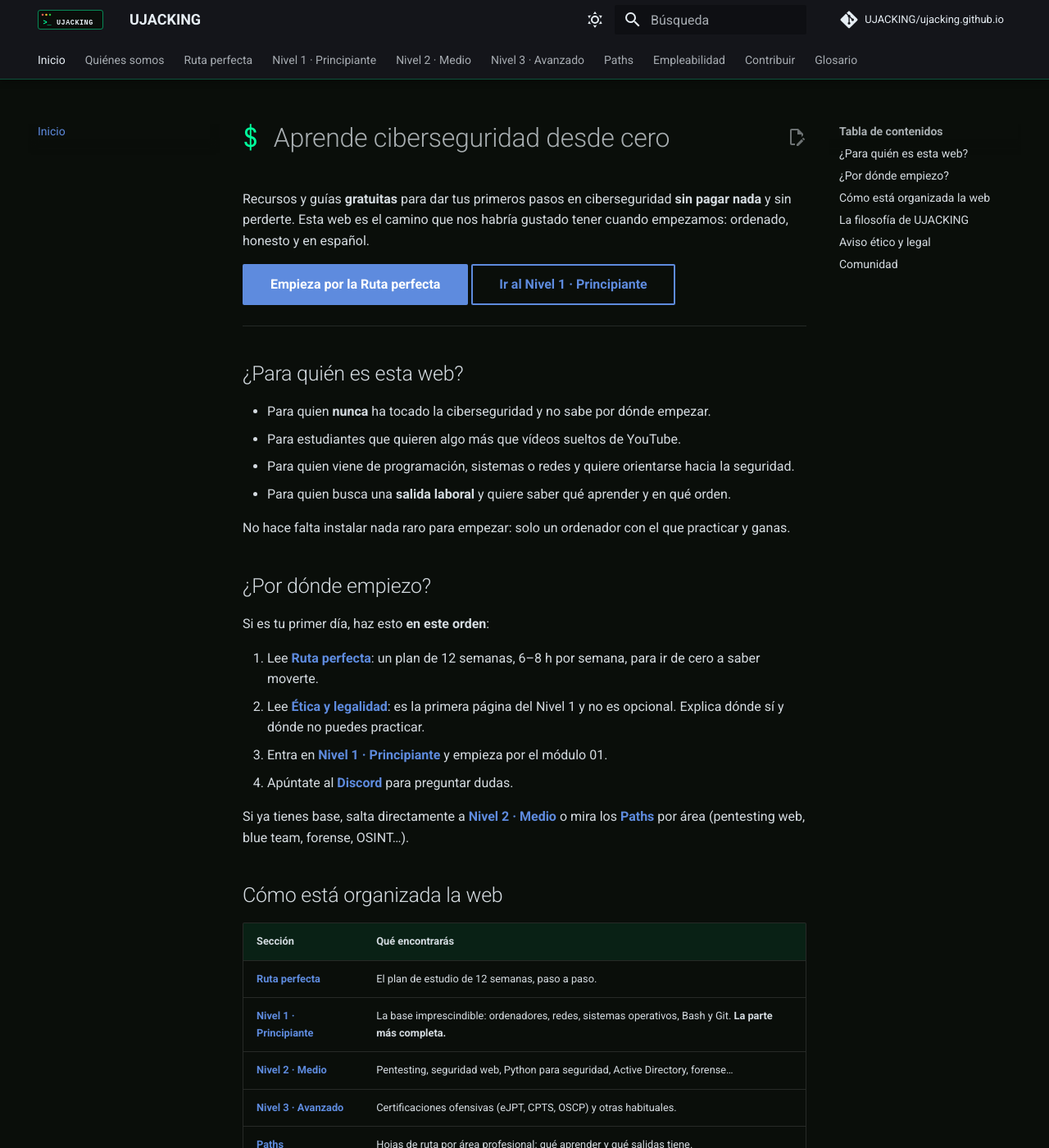
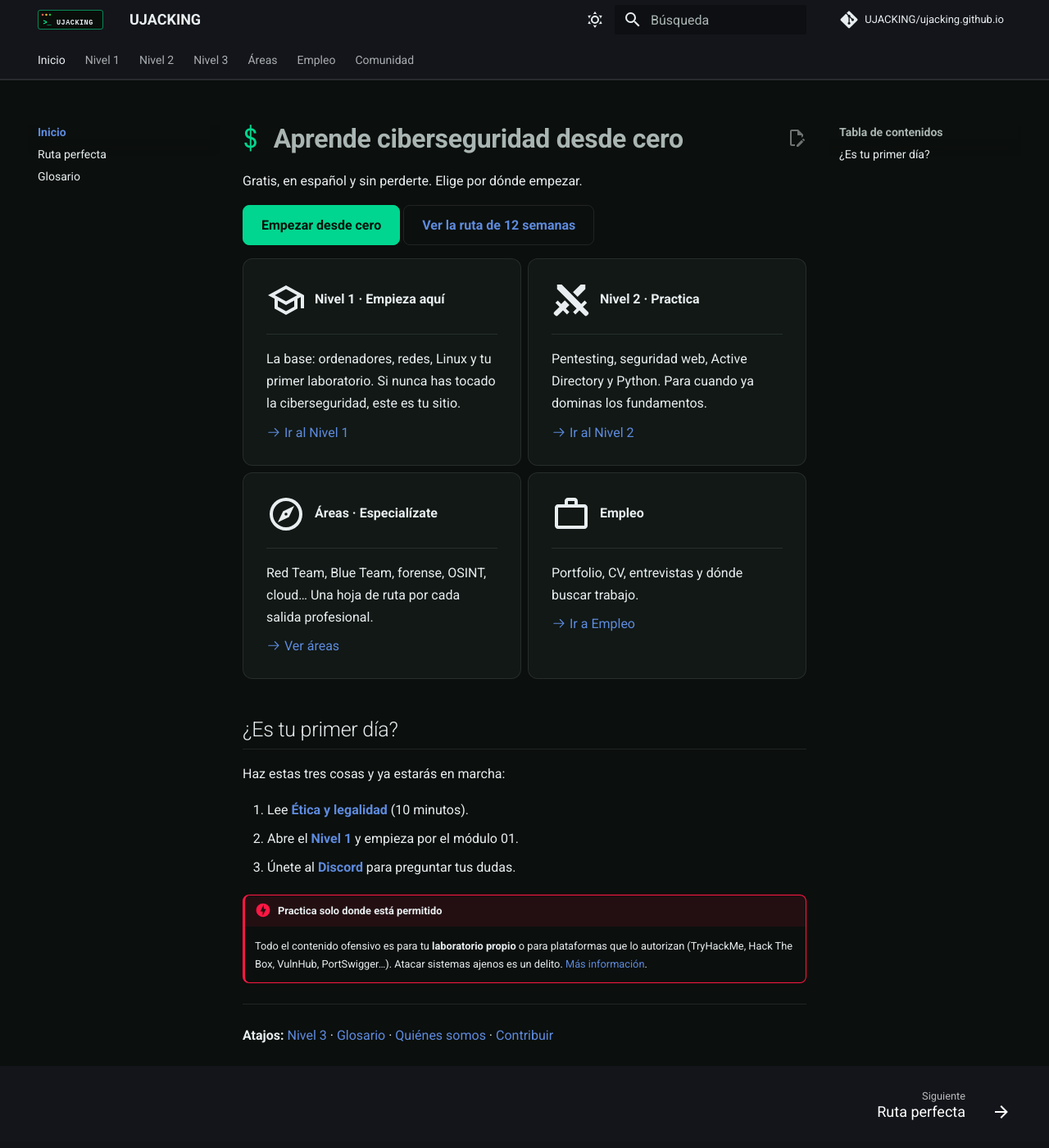
Before and after one commit to UJACKING/ujacking.github.io, an MkDocs documentation site: the page built from docs/index.md, in a window 1280 px wide and 1400 px high. Shown: the whole window at 82% size. Built offline with MkDocs 1.6.1 and Material for MkDocs 9.7.7, drawn with Linux system fonts in a browser that asks for light colours; comment, search, counter and statistics services are not loaded; some of the changed text lies outside the part shown.

Commit message:
style: navegacion minimalista (7 pestanas), portada clara y estilos simplificados

```diff
--- a/docs/index.md
+++ b/docs/index.md
@@ -1,76 +1,63 @@
 # Aprende ciberseguridad desde cero {: .uj-terminal }
 
-Recursos y guías **gratuitas** para dar tus primeros pasos en ciberseguridad **sin pagar nada** y sin
-perderte. Esta web es el camino que nos habría gustado tener cuando empezamos: ordenado, honesto y
-en español.
+Gratis, en español y sin perderte. Elige por dónde empezar.
 
-[Empieza por la Ruta perfecta](ruta-perfecta.md){ .md-button .md-button--primary }
-[Ir al Nivel 1 · Principiante](nivel-1-principiante/index.md){ .md-button }
+[Empezar desde cero](nivel-1-principiante/index.md){ .md-button .md-button--primary }
+[Ver la ruta de 12 semanas](ruta-perfecta.md){ .md-button }
+
+<div class="grid cards" markdown>
+
+-   :material-school-outline:{ .lg .middle } __Nivel 1 · Empieza aquí__
+
+    ---
+
+    La base: ordenadores, redes, Linux y tu primer laboratorio.
+    Si nunca has tocado la ciberseguridad, este es tu sitio.
+
+    [:octicons-arrow-right-24: Ir al Nivel 1](nivel-1-principiante/index.md)
+
+-   :material-sword-cross:{ .lg .middle } __Nivel 2 · Practica__
+
+    ---
+
+    Pentesting, seguridad web, Active Directory y Python.
+    Para cuando ya dominas los fundamentos.
+
+    [:octicons-arrow-right-24: Ir al Nivel 2](nivel-2-medio/index.md)
+
+-   :material-compass-outline:{ .lg .middle } __Áreas · Especialízate__
+
+    ---
+
+    Red Team, Blue Team, forense, OSINT, cloud…
+    Una hoja de ruta por cada salida profesional.
+
+    [:octicons-arrow-right-24: Ver áreas](paths/index.md)
+
+-   :material-briefcase-outline:{ .lg .middle } __Empleo__
+
+    ---
+
+    Portfolio, CV, entrevistas y dónde buscar trabajo.
+
+    [:octicons-arrow-right-24: Ir a Empleo](empleabilidad/index.md)
+
+</div>
+
+## ¿Es tu primer día?
+
+Haz estas tres cosas y ya estarás en marcha:
+
+1. Lee **[Ética y legalidad](nivel-1-principiante/00-etica-y-legalidad.md)** (10 minutos).
+2. Abre el **[Nivel 1](nivel-1-principiante/index.md)** y empieza por el módulo 01.
+3. Únete al **[Discord](https://discord.gg/Gc4fhMn5bG)** para preguntar tus dudas.
+
+!!! danger "Practica solo donde está permitido"
+    Todo el contenido ofensivo es para tu **laboratorio propio** o para plataformas que lo autorizan
+    (TryHackMe, Hack The Box, VulnHub, PortSwigger…). Atacar sistemas ajenos es un delito.
+    [Más información](nivel-1-principiante/00-etica-y-legalidad.md).
 
 ---
 
-## ¿Para quién es esta web?
-
-- Para quien **nunca** ha tocado la ciberseguridad y no sabe por dónde empezar.
-- Para estudiantes que quieren algo más que vídeos sueltos de YouTube.
-- Para quien viene de programación, sistemas o redes y quiere orientarse hacia la seguridad.
-- Para quien busca una **salida laboral** y quiere saber qué aprender y en qué orden.
-
-No hace falta instalar nada raro para empezar: solo un ordenador con el que practicar y ganas.
-
-## ¿Por dónde empiezo?
-
-Si es tu primer día, haz esto **en este orden**:
-
-1. Lee **[Ruta perfecta](ruta-perfecta.md)**: un plan de 12 semanas, 6–8 h por semana, para ir de cero
-   a saber moverte.
-2. Lee **[Ética y legalidad](nivel-1-principiante/00-etica-y-legalidad.md)**: es la primera página del
-   Nivel 1 y no es opcional. Explica dónde sí y dónde no puedes practicar.
-3. Entra en **[Nivel 1 · Principiante](nivel-1-principiante/index.md)** y empieza por el módulo 01.
-4. Apúntate al **[Discord](https://discord.gg/Gc4fhMn5bG)** para preguntar dudas.
-
-Si ya tienes base, salta directamente a **[Nivel 2 · Medio](nivel-2-medio/index.md)** o mira los
-**[Paths](paths/index.md)** por área (pentesting web, blue team, forense, OSINT…).
-
-## Cómo está organizada la web
-
-| Sección | Qué encontrarás |
-| --- | --- |
-| **[Ruta perfecta](ruta-perfecta.md)** | El plan de estudio de 12 semanas, paso a paso. |
-| **[Nivel 1 · Principiante](nivel-1-principiante/index.md)** | La base imprescindible: ordenadores, redes, sistemas operativos, Bash y Git. **La parte más completa.** |
-| **[Nivel 2 · Medio](nivel-2-medio/index.md)** | Pentesting, seguridad web, Python para seguridad, Active Directory, forense… |
-| **[Nivel 3 · Avanzado](nivel-3-avanzado/index.md)** | Certificaciones ofensivas (eJPT, CPTS, OSCP) y otras habituales. |
-| **[Paths](paths/index.md)** | Hojas de ruta por área profesional: qué aprender y qué salidas tiene. |
-| **[Empleabilidad](empleabilidad/index.md)** | Portfolio, writeups, CV, LinkedIn, entrevistas y portales de empleo. |
-| **[Glosario](glosario.md)** | Más de 80 términos explicados en lenguaje claro. |
-
-## La filosofía de UJACKING
-
-1. **Primero los fundamentos.** Antes de lanzar exploits hay que entender redes, sistemas y cómo
-   funciona un ordenador. Sin base, no hay progreso.
-2. **Todo gratis y en abierto.** Priorizamos recursos gratuitos y, cuando algo es de pago, lo
-   decimos claro.
-3. **Ética siempre.** Aprendemos atacando **solo** nuestro laboratorio y plataformas que lo permiten.
-4. **Practicar manda.** Leer no basta: hay ejercicios, laboratorios y checklists en cada página.
-5. **Honestidad.** Si un dato no está verificado, lo marcamos como pendiente en lugar de inventarlo.
-
-## Aviso ético y legal
-
-!!! danger "Lee esto antes de practicar"
-    Todo el contenido ofensivo de esta web está pensado **exclusivamente** para practicar contra
-    tus **propias máquinas** de laboratorio o plataformas que lo autorizan expresamente (TryHackMe,
-    Hack The Box, VulnHub, PortSwigger Academy…). Atacar sistemas de los que no eres responsable es
-    un **delito**. Ver [Ética y legalidad](nivel-1-principiante/00-etica-y-legalidad.md).
-
-## Comunidad
-
-¿Dudas, ganas de aportar o de conocer gente con tus mismos intereses?
-
-- 💬 **[Discord de UJACKING](https://discord.gg/Gc4fhMn5bG)**
-- 🐙 **[GitHub](https://github.com/UJACKING)**
-- ✉️ **[ujackingoficial@gmail.com](mailto:ujackingoficial@gmail.com)**
-- 🤝 **[Cómo contribuir](contribuir/index.md)**
-
-!!! warning "PENDIENTE (TODO-UJACKING)"
-    Verificar que la invitación de Discord sigue activa (las invitaciones pueden caducar) y
-    confirmar las redes sociales oficiales de la asociación.
+**Atajos:** [Nivel 3](nivel-3-avanzado/index.md) · [Glosario](glosario.md) ·
+[Quiénes somos](quienes-somos/index.md) · [Contribuir](contribuir/index.md)
--- a/docs/stylesheets/extra.css
+++ b/docs/stylesheets/extra.css
@@ -1,86 +1,77 @@
 /* ==========================================================================
-   UJACKING — hoja de estilos propia
-   Estética "terminal": fondo muy oscuro, acento verde, secundario cian.
-   Objetivo: buen contraste (WCAG AA) y buen aspecto en móvil.
+   UJACKING — estilos minimalistas
+   Menos adornos, más aire y una jerarquía clara.
+   Contraste pensado para cumplir WCAG AA en ambos modos.
    ========================================================================== */
 
 :root {
-  --uj-verde: #00ff9c;
-  --uj-verde-tenue: rgba(0, 255, 156, 0.25);
-  --uj-verde-suave: #7dffc4;
-  --uj-cian: #5cd1e5;
-  --uj-negro: #0a0e0a;
-  --uj-negro-2: #0d1117;
-  --uj-texto: #e6edf3;
+  --uj-verde: #00d68f;
+  --uj-verde-suave: #7cf0c0;
+  --uj-bg: #0b0f0d;
+  --uj-surface: #111815;
+  --uj-border: rgba(255, 255, 255, 0.09);
+  --uj-texto: #e8eef0;
+  --uj-muted: #a9b5b2;
 }
 
-/* --------------------------------------------------------------------------
-   Modo oscuro (esquema "slate"), que es el que se usa por defecto
-   -------------------------------------------------------------------------- */
+/* --- Modo oscuro (por defecto) ------------------------------------------- */
 [data-md-color-scheme="slate"] {
-  --md-default-bg-color: var(--uj-negro);
-  --md-default-fg-color: rgba(230, 237, 243, 0.92);
-  --md-default-fg-color--light: rgba(230, 237, 243, 0.72);
-  --md-default-fg-color--lighter: rgba(230, 237, 243, 0.45);
-  --md-default-fg-color--lightest: rgba(230, 237, 243, 0.12);
+  --md-default-bg-color: var(--uj-bg);
+  --md-default-fg-color: var(--uj-texto);
+  --md-default-fg-color--light: var(--uj-muted);
+  --md-default-fg-color--lighter: rgba(232, 238, 240, 0.45);
+  --md-default-fg-color--lightest: rgba(232, 238, 240, 0.10);
 
-  --md-primary-fg-color: #050705;
-  --md-primary-fg-color--light: #0d1117;
-  --md-primary-fg-color--dark: #000000;
+  --md-primary-fg-color: #0b0f0d;
+  --md-primary-fg-color--light: #111815;
+  --md-primary-fg-color--dark: #050806;
   --md-primary-bg-color: var(--uj-texto);
-  --md-primary-bg-color--light: rgba(230, 237, 243, 0.7);
+  --md-primary-bg-color--light: var(--uj-muted);
 
   --md-accent-fg-color: var(--uj-verde);
-  --md-accent-fg-color--transparent: rgba(0, 255, 156, 0.12);
-  --md-accent-bg-color: var(--uj-negro);
-  --md-accent-bg-color--light: var(--uj-negro-2);
+  --md-accent-fg-color--transparent: rgba(0, 214, 143, 0.10);
+  --md-accent-bg-color: var(--uj-bg);
 
   --md-typeset-a-color: var(--uj-verde-suave);
-  --md-code-bg-color: #0f1510;
-  --md-code-fg-color: #d7ffe9;
+  --md-code-bg-color: #0f1613;
+  --md-code-fg-color: #d8fff0;
 }
 
-/* --------------------------------------------------------------------------
-   Modo claro: mantiene el acento verde pero sobre fondo claro legible
-   -------------------------------------------------------------------------- */
+/* --- Modo claro ---------------------------------------------------------- */
 [data-md-color-scheme="default"] {
-  --md-primary-fg-color: #10160f;
-  --md-primary-fg-color--light: #1c241b;
-  --md-primary-fg-color--dark: #050705;
-  --md-primary-bg-color: #ffffff;
-  --md-accent-fg-color: #0a7a4d;
-  --md-typeset-a-color: #0a7a4d;
+  --md-primary-fg-color: #0f1512;
+  --md-primary-fg-color--light: #1b2420;
+  --md-primary-fg-color--dark: #050806;
+  --md-accent-fg-color: #087a52;
+  --md-typeset-a-color: #087a52;
 }
 
-/* --------------------------------------------------------------------------
-   Tipografía de código
-   -------------------------------------------------------------------------- */
+/* --- Tipografía ---------------------------------------------------------- */
+.md-typeset {
+  font-size: 0.8rem;
+  line-height: 1.7;
+}
+
 .md-typeset code,
 .md-typeset pre,
 .md-typeset kbd {
-  font-family: "JetBrains Mono", "Roboto Mono", ui-monospace, SFMono-Regular,
-    Menlo, Consolas, monospace;
+  font-family: "JetBrains Mono", "Roboto Mono", ui-monospace, monospace;
 }
 
-/* --------------------------------------------------------------------------
-   Bloques de código: borde verde tenue
-   -------------------------------------------------------------------------- */
-.md-typeset pre > code,
-.md-typeset .highlight {
-  border: 1px solid var(--uj-verde-tenue);
-  border-radius: 6px;
+/* Títulos: un poco más de aire, sin adornos */
+.md-typeset h1 {
+  font-weight: 700;
+  letter-spacing: -0.01em;
+  margin-bottom: 0.6rem;
 }
 
-.md-typeset .highlight {
-  background-color: #0f1510;
+.md-typeset h2 {
+  margin-top: 2.2rem;
+  padding-bottom: 0.3rem;
+  border-bottom: 1px solid var(--uj-border);
 }
 
-/* --------------------------------------------------------------------------
-   Títulos con efecto "terminal" para las portadas
-   Se activa añadiendo {: .uj-terminal } al encabezado.
-   El prefijo es decorativo (aria-hidden vía contenido) y no rompe lectores
-   de pantalla porque el texto real del título permanece intacto.
-   -------------------------------------------------------------------------- */
+/* Prefijo "terminal" solo en la portada */
 .md-typeset .uj-terminal::before {
   content: "$ ";
   color: var(--uj-verde);
@@ -88,46 +79,117 @@
   font-weight: 400;
 }
 
-/* --------------------------------------------------------------------------
-   Pequeños adornos
-   -------------------------------------------------------------------------- */
-/* Barra superior ligeramente translúcida */
-.md-header {
-  border-bottom: 1px solid var(--uj-verde-tenue);
+/* --- Bloques de código --------------------------------------------------- */
+.md-typeset pre > code,
+.md-typeset .highlight {
+  border: 1px solid var(--uj-border);
+  border-radius: 8px;
 }
 
-/* Enlaces internos del menú lateral: acento verde en hover */
+/* --- Botones ------------------------------------------------------------- */
+.md-typeset .md-button {
+  border-radius: 8px;
+  border: 1px solid var(--uj-border);
+  padding: 0.5rem 1.1rem;
+  font-weight: 600;
+  transition: background-color 0.15s, border-color 0.15s;
+}
+
+.md-typeset .md-button:hover {
+  border-color: var(--uj-verde);
+}
+
+.md-typeset .md-button--primary {
+  background-color: var(--uj-verde);
+  border-color: var(--uj-verde);
+  color: #04120c;
+}
+
+.md-typeset .md-button--primary:hover {
+  background-color: var(--uj-verde-suave);
+  border-color: var(--uj-verde-suave);
+  color: #04120c;
+}
+
+/* --- Tarjetas (grid cards) ---------------------------------------------- */
+.md-typeset .grid.cards > ul > li {
+  background-color: var(--uj-surface);
+  border: 1px solid var(--uj-border);
+  border-radius: 12px;
+  padding: 1.3rem 1.4rem;
+  transition: border-color 0.15s, transform 0.15s;
+}
+
+.md-typeset .grid.cards > ul > li:hover {
+  border-color: var(--uj-verde);
+  transform: translateY(-2px);
+}
+
+.md-typeset .grid.cards > ul > li > p:last-child {
+  margin-bottom: 0;
+}
+
+/* Iconos grandes de las tarjetas */
+.md-typeset .grid.cards .lg {
+  font-size: 1.6rem;
+}
+
+.md-typeset .grid.cards .middle {
+  vertical-align: middle;
+  margin-right: 0.35rem;
+}
+
+/* --- Cabecera y navegación ---------------------------------------------- */
+.md-header {
+  border-bottom: 1px solid var(--uj-border);
+  box-shadow: none;
+}
+
+.md-tabs {
+  border-bottom: 1px solid var(--uj-border);
+}
+
 .md-nav__link:is(:focus, :hover) {
   color: var(--uj-verde);
 }
 
-/* Admonitions: cabecera con toque terminal */
+/* --- Admoniciones -------------------------------------------------------- */
 .md-typeset .admonition,
 .md-typeset details {
+  border-width: 1px;
   border-left-width: 3px;
-  border-radius: 6px;
+  border-radius: 8px;
+  box-shadow: none;
 }
 
-/* Tablas: cabecera destacada */
+/* --- Tablas -------------------------------------------------------------- */
 .md-typeset table:not([class]) th {
-  background-color: rgba(0, 255, 156, 0.08);
+  background-color: rgba(0, 214, 143, 0.06);
 }
 
-/* Citas / notas */
-.md-typeset blockquote {
-  border-left: 3px solid var(--uj-verde-tenue);
+.md-typeset table:not([class]) {
+  border: 1px solid var(--uj-border);
+  border-radius: 8px;
 }
 
-/* --------------------------------------------------------------------------
-   Móvil: reducir adornos que ocupan espacio
-   -------------------------------------------------------------------------- */
+/* --- Citas --------------------------------------------------------------- */
+.md-typeset blockquote {
+  border-left: 3px solid var(--uj-verde);
+  color: var(--uj-muted);
+}
+
+/* --- Móvil --------------------------------------------------------------- */
 @media screen and (max-width: 44.9375em) {
-  .md-typeset .uj-terminal::before {
-    content: "$ ";
+  .md-typeset {
+    font-size: 0.78rem;
+  }
+
+  .md-typeset .grid.cards > ul > li {
+    padding: 1rem 1.1rem;
   }
 }
 
-/* Respeto por quienes prefieren menos movimiento */
+/* Menos movimiento si se prefiere */
 @media (prefers-reduced-motion: reduce) {
   * {
     animation: none !important;
--- a/mkdocs.yml
+++ b/mkdocs.yml
@@ -1,5 +1,5 @@
 site_name: UJACKING
-site_description: Recursos y guías gratuitas para aprender ciberseguridad desde cero. Por UJACKING.
+site_description: Aprende ciberseguridad desde cero, gratis y sin perderte.
 site_url: https://ujacking.github.io/
 repo_url: https://github.com/UJACKING/ujacking.github.io
 repo_name: UJACKING/ujacking.github.io
@@ -7,15 +7,14 @@ edit_uri: edit/main/docs/
 docs_dir: docs
 use_directory_urls: true
 
+# Navegación minimalista: 7 pestañas cortas.
+# "Inicio" agrupa la portada, la ruta de 12 semanas y el glosario.
 nav:
-  - Inicio: index.md
-  - Quiénes somos:
-      - quienes-somos/index.md
-      - Fines: quienes-somos/fines.md
-      - Contacto: quienes-somos/contacto.md
-      - Normas de comunidad: quienes-somos/normas-comunidad.md
-  - Ruta perfecta: ruta-perfecta.md
-  - Nivel 1 · Principiante:
+  - Inicio:
+      - index.md
+      - Ruta perfecta: ruta-perfecta.md
+      - Glosario: glosario.md
+  - Nivel 1:
       - nivel-1-principiante/index.md
       - 00 · Ética y legalidad: nivel-1-principiante/00-etica-y-legalidad.md
       - Arquitectura de ordenadores:
@@ -71,7 +70,7 @@ nav:
           - Otras plataformas: nivel-1-principiante/06-donde-practicar/06-otras-plataformas.md
       - Primer laboratorio: nivel-1-principiante/07-primer-laboratorio.md
       - Checklist y autoevaluación: nivel-1-principiante/08-checklist-y-autoevaluacion.md
-  - Nivel 2 · Medio:
+  - Nivel 2:
       - nivel-2-medio/index.md
       - Linux avanzado y escalada de privilegios: nivel-2-medio/01-linux-avanzado-y-privesc.md
       - Windows y Active Directory: nivel-2-medio/02-windows-y-active-directory.md
@@ -85,13 +84,13 @@ nav:
       - Criptografía aplicada: nivel-2-medio/10-criptografia-aplicada.md
       - Forense y OSINT: nivel-2-medio/11-forense-y-osint.md
       - Hardening básico: nivel-2-medio/12-hardening-basico.md
-  - Nivel 3 · Avanzado:
+  - Nivel 3:
       - nivel-3-avanzado/index.md
       - eJPT: nivel-3-avanzado/ejpt.md
       - CPTS: nivel-3-avanzado/cpts.md
       - OSCP: nivel-3-avanzado/oscp.md
       - Otras certificaciones: nivel-3-avanzado/otras-certificaciones.md
-  - Paths:
+  - Áreas:
       - paths/index.md
       - Pentesting web: paths/pentesting-web.md
       - Pentesting de infraestructura: paths/pentesting-de-infraestructura.md
@@ -108,7 +107,7 @@ nav:
       - Bug bounty: paths/bug-bounty.md
       - Seguridad móvil: paths/seguridad-movil.md
       - Hardware e IoT: paths/hardware-iot.md
-  - Empleabilidad:
+  - Empleo:
       - empleabilidad/index.md
       - GitHub como portfolio: empleabilidad/github-como-portfolio.md
       - Cómo hacer writeups: empleabilidad/writeups.md
@@ -117,9 +116,12 @@ nav:
       - Entrevistas: empleabilidad/entrevistas.md
       - Portales de empleo: empleabilidad/portales-de-empleo.md
       - Prácticas y becas: empleabilidad/practicas-y-becas.md
-  - Contribuir:
-      - contribuir/index.md
-  - Glosario: glosario.md
+  - Comunidad:
+      - quienes-somos/index.md
+      - Normas de comunidad: quienes-somos/normas-comunidad.md
+      - Contacto: quienes-somos/contacto.md
+      - Fines: quienes-somos/fines.md
+      - Contribuir: contribuir/index.md
 
 theme:
   name: material
@@ -143,15 +145,21 @@ theme:
         icon: material/weather-night
         name: Cambiar a modo oscuro
   features:
+    - navigation.instant
+    - navigation.instant.progress
+    - navigation.tracking
     - navigation.tabs
     - navigation.tabs.sticky
     - navigation.sections
     - navigation.indexes
+    - navigation.prune
+    - navigation.path
     - navigation.top
     - navigation.footer
     - toc.follow
     - search.suggest
     - search.highlight
+    - search.share
     - content.code.copy
     - content.action.edit
     - content.tabs.link
```
Also changed, not shown: docs/empleabilidad/index.md (+64 -21 lines), docs/nivel-1-principiante/index.md (+85 -38 lines), docs/paths/index.md (+28 -43 lines).
